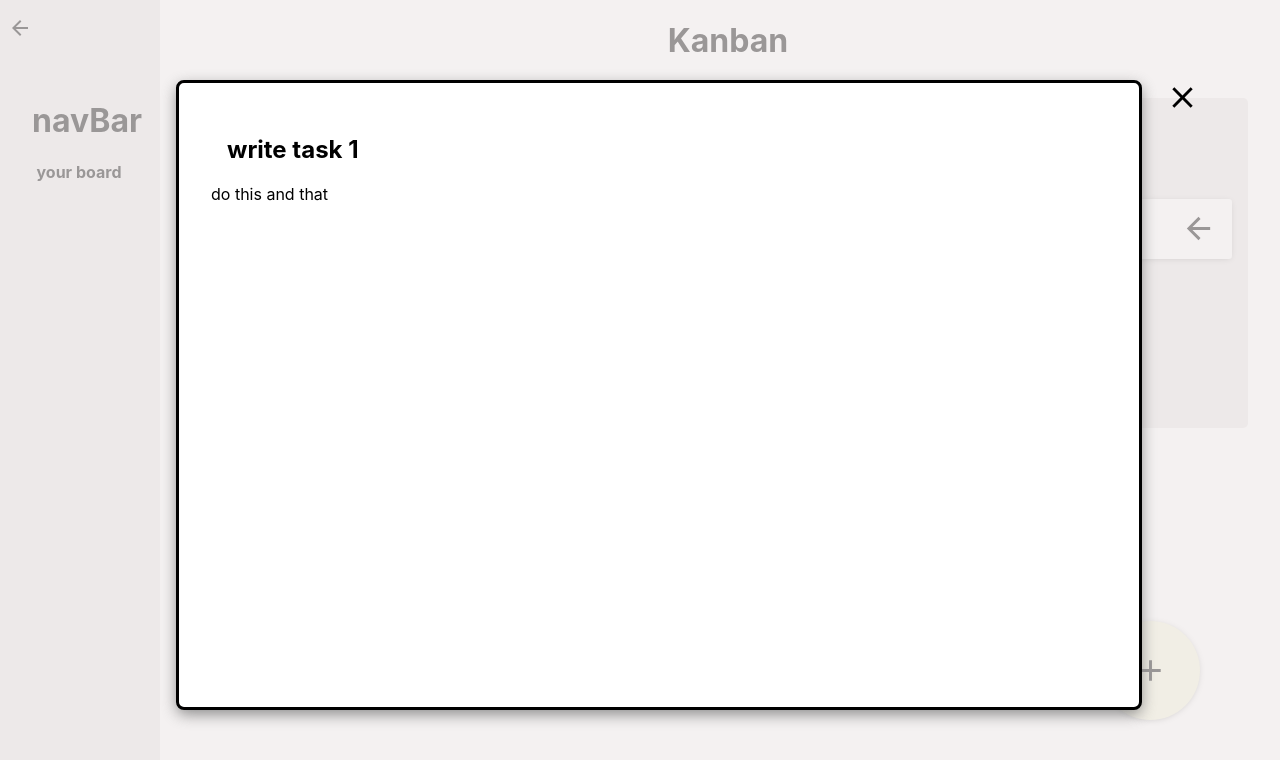
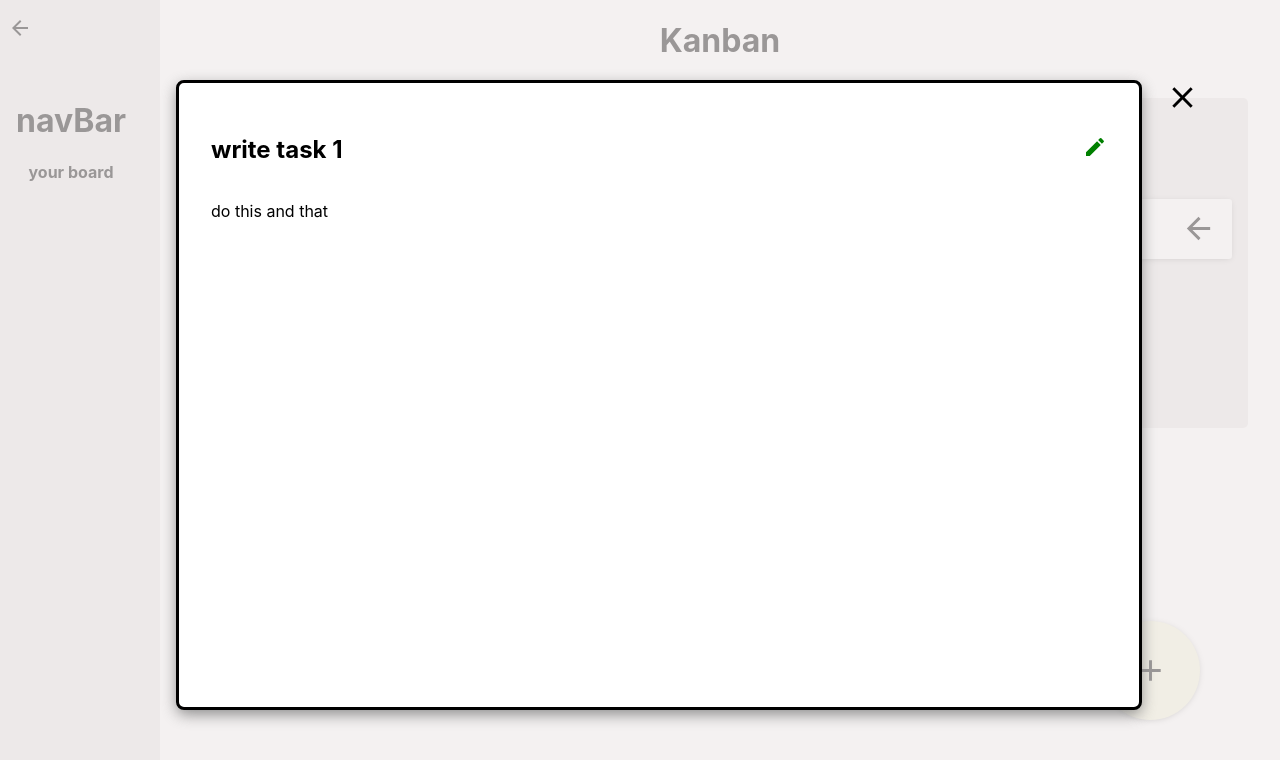
Before and after one commit to MukulSethi123/mini-jira, a React (Create React App) app: page / in a window 1280 px wide. Both pictures are taken after a click on the element "write task 1". Shown: the top 760 px of the page. Built offline with nearby package versions, Linux system fonts and the light colour scheme.

Commit message:
changing curson:pointer styles for clickable elements

```diff
--- a/src/App.scss
+++ b/src/App.scss
@@ -6,23 +6,22 @@
   text-align: center;
   overflow: scroll;
   width: 100%;
-    transition: margin-left .5s, transform 0.5s;
-
+  transition: margin-left 0.5s, transform 0.5s;
 }
-.app__board>div{
+.app__board > div {
   display: flex;
   flex-direction: row;
   justify-content: space-evenly;
 }
-.App{
+.App {
   text-align: center;
   display: flex;
   flex-direction: row;
 }
 
-.App h1 {
-    margin-left: 1rem;
-}
+// .App h1 {
+//     margin-left: 1rem;
+// }
 
 .app__board__addIcon {
   display: flex;
@@ -33,17 +32,17 @@
   right: 5rem;
   background-color: beige;
   border-radius: 100%;
-    padding:2rem;
+  padding: 2rem;
   box-shadow: 0px 1px 7px -2px #888888;
 }
 
 .app__board__addIcon:hover {
   cursor: pointer;
-    color: #68A61C;
+  color: #68a61c;
   box-shadow: 0px 5px 15px -2px #888888;
 }
 
-.app__board__addTicketForm{
+.app__board__addTicketForm {
   width: 25rem;
   height: 25rem;
   display: flex;
@@ -52,21 +51,25 @@
   bottom: 4rem;
   right: 4rem;
   background: rgb(236, 233, 233);
-    border-radius: .3rem;
+  border-radius: 0.3rem;
   box-shadow: 0px 1px 7px -2px #888888;
-    padding:2rem;
-
+  padding: 2rem;
 }
 
-.app__board__addTicketForm > input,button{
+.app__board__addTicketForm > input,
+button {
   border: none;
   padding: 1rem;
   margin-bottom: 1rem;
-    border-radius: .2rem;
+  border-radius: 0.2rem;
   // box-shadow: 0px 1px 7px -2px #888888;
 }
 
-.app__board__addTicketForm>button{
-    background-color:rgb(212, 206, 206) ;
+.app__board__addTicketForm > button {
+  background-color: rgb(212, 206, 206);
   // box-shadow: 0px 1px 7px -2px #888888;
 }
+
+.clickable:hover {
+  cursor: pointer;
+}
--- a/src/components/Common/NavBar/NavBar.tsx
+++ b/src/components/Common/NavBar/NavBar.tsx
@@ -15,7 +15,7 @@ const NavBar = ({ closeNavBar, minimize }: NavBarProps) => {
       }}
     >
       <ArrowBackIcon
-        className="navBar__closeButton"
+        className="navBar__closeButton clickable"
         onClick={closeNavBar}
         style={
           minimize
--- a/src/components/Common/PopUpForm/PopUpForm.tsx
+++ b/src/components/Common/PopUpForm/PopUpForm.tsx
@@ -12,7 +12,7 @@ function PopUpForm({ openForm, onClickBtn }: PopUpFormProps) {
   };
   return (
     <form
-      className="openForm"
+      className="openForm clickable"
       style={
         openForm
           ? {
@@ -32,7 +32,10 @@ function PopUpForm({ openForm, onClickBtn }: PopUpFormProps) {
       }
     >
       <input placeholder="title" value={inputVal} onChange={onChange} />
-      <button onClick={(event) => onClickBtn(event, inputVal, setInputVal)}>
+      <button
+        className="clickable"
+        onClick={(event) => onClickBtn(event, inputVal, setInputVal)}
+      >
         addTicket
       </button>
     </form>
--- a/src/components/KanbanBoard/_kanbanBoard.css
+++ b/src/components/KanbanBoard/_kanbanBoard.css
@@ -5,6 +5,7 @@
     min-height: 20rem;
     text-align: center;
     border-radius: .3rem;
+    /* transition: height .5ms; figure out a way to make height increase smooth */
 }
 
 .board__title{
--- a/src/components/Ticket/Ticket.tsx
+++ b/src/components/Ticket/Ticket.tsx
@@ -32,11 +32,11 @@ function Ticket({
   const [showTicket, setShowTicket] = useState(false);
   return (
     <div className="ticket">
-      <h5 className="ticket__title" onClick={ticketPopUpController}>
+      <h5 className="ticket__title clickable" onClick={ticketPopUpController}>
         {title}
       </h5>
       <p className="ticket__body"></p>
-      <div className="ticket__actions">
+      <div className="ticket__actions clickable">
         {boardId !== 1 && (
           <ArrowBackIcon fontSize="large" onClick={onClickLeftButton} />
         )}
--- a/src/components/TicketPopUp/TicketPopUp.tsx
+++ b/src/components/TicketPopUp/TicketPopUp.tsx
@@ -1,6 +1,7 @@
 import React from "react";
 import "./_ticketPopUp.css";
 import CloseIcon from "@mui/icons-material/Close";
+import EditIcon from "@mui/icons-material/Edit";
 interface TicketPopUpProps {
   title: string;
   details: string;
@@ -13,12 +14,15 @@ function TicketPopUp({
 }: TicketPopUpProps) {
   return (
     <nav className="ticketPopUp">
-      <div className="ticketPopUp__closeButton">
+      <div className="ticketPopUp__closeButton clickable">
         <CloseIcon fontSize="large" onClick={ticketPopUpController} />
       </div>
       <div className="ticketPopUp__body">
         <div className="ticketPopUp__header">
           <h1>{title}</h1>
+          <h1>
+            <EditIcon className="ticketPopUp__editIcon clickable" />
+          </h1>
         </div>
         <div className="ticketPopUp__details">
           <p>{details}</p>
--- a/src/components/TicketPopUp/_ticketPopUp.css
+++ b/src/components/TicketPopUp/_ticketPopUp.css
@@ -12,9 +12,7 @@
     padding: 1rem;
 
 }
-/* .ticketPopUp__header h1{
-    margin: -.6rem 1rem;
-} */
+
 .ticketPopUp__body{
     margin-left: 1rem;
     text-align: left;
@@ -29,8 +27,17 @@
     left: 12.5%;
     top:10%;
 
+}
+.ticketPopUp__header{
+    display: flex;
+    flex-direction: row;
+    justify-content: space-between;
+}
 
+.ticketPopUp__editIcon{
+    color: green;
 }
+
 .ticketPopUp__closeButton{
     position: fixed;
     right: 5rem;
```
Lines whose indentation alone changed are shown as unchanged.
